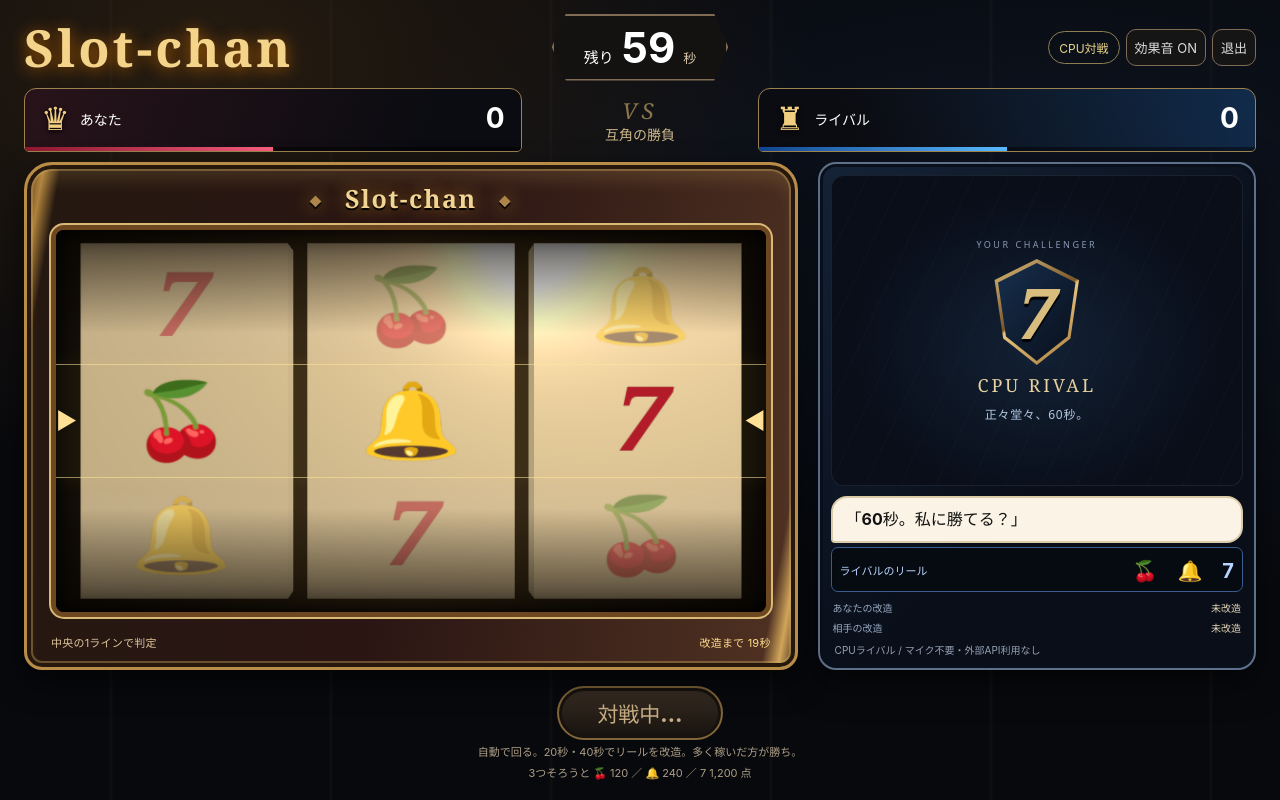
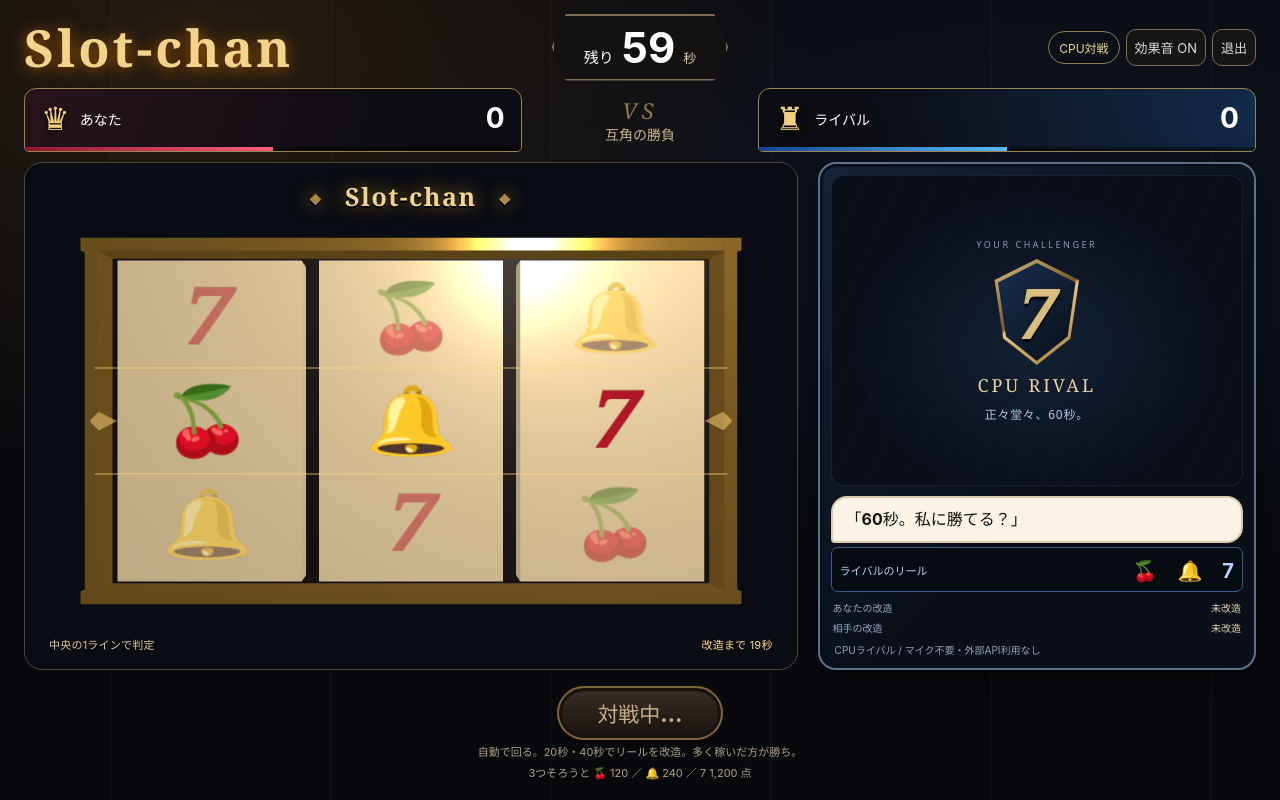
Before and after one commit to yuin15/donburi-g, a website built with Vite: page index.html in a window 1280 px wide. Both pictures are taken after a click on the button "CPUライバルと対戦". Built offline with nearby package versions, Linux system fonts and the light colour scheme.

Commit message:
feat: 筐体と当たり演出をThree.jsの共通描画へ集約

```diff
--- a/src/main.ts
+++ b/src/main.ts
@@ -34,7 +34,7 @@ app.innerHTML = `
     <section class="machine" aria-label="あなたのスロット">
       <div class="machine-title"><span>◆</span> Slot-chan <span>◆</span></div>
       <div class="event-cue" id="eventCue" role="status" hidden></div>
-      <div class="reel-window"><div id="reels"></div><div class="payline" aria-hidden="true"><span>▶</span><span>◀</span></div></div>
+      <div class="reel-window"><div id="reels"></div></div>
       <div class="pay" id="pay" aria-live="polite"></div>
       <div class="last-spin" id="lastSpin">🍒　🔔　7</div>
       <div class="machine-trim"><span>中央の1ラインで判定</span><span id="upgradeProgress">改造チャンス 20秒・40秒</span></div>
--- a/src/style.css
+++ b/src/style.css
@@ -8,7 +8,7 @@
 /* The game is primary; voice/video setup is an optional disclosure. */
 .gate-card #practice.primary{border:1px solid #dba64b;background:linear-gradient(#b92727,#7b1015);color:#fff;font-weight:800}.voice-options{margin-top:20px;border-top:1px solid #57432d;padding-top:14px}.voice-options summary{cursor:pointer;color:#d7c9b7;font-size:14px}.voice-options p{font-size:13px}.voice-options button{background:#181411;border:1px solid #6e5942;color:#fff}.gate{overflow-y:auto}.gate-card{margin:auto}
 
-/* Cabinet treatment inspired by the concept layout; all decoration is local CSS. */
+/* DOM handles layout and controls; cabinet artwork is rendered by Three.js. */
 body{background:radial-gradient(ellipse at 16% 8%,#63421755,transparent 40%),radial-gradient(ellipse at 80% 30%,#172a4960,transparent 48%),repeating-linear-gradient(90deg,transparent 0 109px,#dbb96a08 110px 112px,transparent 113px 220px),#08090d}
 .scores{position:relative;grid-template-columns:1fr minmax(150px,.42fr) 1fr;gap:14px;margin:0}
 .scores>div{position:relative;overflow:hidden;border:1px solid #9c824f;border-radius:12px 12px 5px 5px;padding:6px 18px 10px;background:linear-gradient(110deg,#28131a,#0b0c11 80%)}
@@ -23,15 +23,11 @@ body{background:radial-gradient(ellipse at 16% 8%,#63421755,transparent 40%),rad
 .duel-gap::before{content:'VS';font:italic 22px Georgia;color:#8b764e;letter-spacing:.2em}
 .duel-gap[data-leader=player]{color:#ffadb4}.duel-gap[data-leader=rival]{color:#a8d4ff}
 .arena{grid-template-columns:minmax(0,1.5fr) minmax(330px,.85fr);gap:20px}
-.machine{display:grid;grid-template-rows:34px minmax(0,1fr) 30px;gap:10px;padding:16px 24px 10px;border:3px solid #b98d48;border-radius:28px 28px 18px 18px;background:linear-gradient(100deg,#3d2514,#ae813c 2%,#251810 4%,#2a1513 48%,#4d3021 96%,#d1a55a 98%,#392315);box-shadow:inset 0 0 0 4px #27180d,inset 0 0 0 6px #cba55d66,inset 0 16px 16px #efca7222,0 12px 30px #0009}
+.machine{display:grid;grid-template-rows:34px minmax(0,1fr) 30px;gap:10px;padding:16px 24px 10px;border:1px solid #514634;border-radius:18px;background:#090c13;box-shadow:none}
 .machine-title{position:static;transform:none;font:bold 25px Georgia;text-align:center;align-self:center;letter-spacing:.06em;color:#f2d594;text-shadow:0 2px 1px #000,0 0 18px #a67923}
 .machine-title span{font:12px Georgia;color:#ad854a;vertical-align:middle;padding:0 14px}
-.reel-window{position:relative;min-height:0;border:5px solid #6c4720;border-radius:13px;background:#0b0906;box-shadow:0 0 0 2px #d8b975,inset 0 0 0 3px #1b1009;overflow:hidden}
-.machine #reels{min-height:0;height:100%;border:0;border-radius:8px;background:linear-gradient(90deg,#100c06,#47351c 50%,#100c06)}
-.reel-window::after{content:'';pointer-events:none;position:absolute;z-index:2;inset:0;background:linear-gradient(#080500b0,transparent 27%,transparent 73%,#080500b0);box-shadow:inset 0 0 24px #000}
-.payline{position:absolute;z-index:3;top:35%;height:30%;left:0;right:0;display:flex;align-items:center;justify-content:space-between;border-top:1px solid #ffe49c8c;border-bottom:1px solid #ffe49c8c;background:#ffd45809;box-shadow:0 0 18px #ffcf6012;pointer-events:none;color:#ffe095;font-size:23px}
-.machine:has(#reels[data-win=true]) .payline{background:#ffdf7530;box-shadow:0 0 22px #ffc74788;border-color:#fff1b3}
-.machine:has(#reels[data-jackpot=true]){box-shadow:inset 0 0 0 4px #ffd572,0 0 45px #e5a12480}
+.reel-window{position:relative;min-height:0;overflow:hidden}
+.machine #reels{min-height:0;height:100%;border:0;border-radius:0;background:transparent;box-shadow:none}
 .machine-trim{display:flex;justify-content:space-between;gap:8px;align-items:center;color:#ddc59b;font-size:11px;letter-spacing:.02em}
 .machine-trim span:last-child{color:#ffdc8c}
 .last-spin{position:absolute;width:1px;height:1px;overflow:hidden;clip-path:inset(50%);padding:0;border:0}
--- /dev/null
+++ b/src/view/CabinetArt.ts
@@ -0,0 +1,80 @@
+import * as THREE from 'three';
+
+/** Cabinet graphics share the reels' renderer, camera and animation schedule. */
+export class CabinetArt {
+  readonly group = new THREE.Group();
+  private box = new THREE.BoxGeometry(1, 1, 0.2);
+  private coinGeometry = new THREE.CylinderGeometry(0.1, 0.1, 0.035, 12);
+  private arrowGeometry = new THREE.ConeGeometry(0.11, 0.22, 3);
+  private brass = new THREE.MeshStandardMaterial({ color: 0xd4a84f, metalness: 0.75, roughness: 0.28 });
+  private backing = new THREE.MeshStandardMaterial({ color: 0x18131b, metalness: 0.2, roughness: 0.6 });
+  private lineMaterial = new THREE.MeshBasicMaterial({ color: 0xffd579, transparent: true, opacity: 0.5 });
+  private coinMaterial = new THREE.MeshStandardMaterial({ color: 0xffcc61, metalness: 0.7, roughness: 0.25 });
+  private panel = new THREE.Mesh(this.box, this.backing);
+  private rails = Array.from({ length: 4 }, () => new THREE.Mesh(this.box, this.brass));
+  private lines = Array.from({ length: 2 }, () => new THREE.Mesh(this.box, this.lineMaterial));
+  private arrows = Array.from({ length: 2 }, () => new THREE.Mesh(this.arrowGeometry, this.lineMaterial));
+  private coins = Array.from({ length: 16 }, () => new THREE.Mesh(this.coinGeometry, this.coinMaterial));
+  private until = 0;
+  private started = 0;
+  private jackpot = false;
+
+  constructor() {
+    this.group.add(this.panel, ...this.rails, ...this.lines, ...this.arrows, ...this.coins);
+    this.panel.position.z = -0.3;
+    this.coins.forEach(coin => { coin.visible = false; });
+    this.resize(1);
+  }
+
+  resize(spread: number): void {
+    const half = 2.7 * spread;
+    this.panel.scale.set(half * 2 + 0.22, 3.86, 1);
+    this.rails.forEach((rail, index) => {
+      const horizontal = index < 2;
+      rail.scale.set(horizontal ? half * 2 + 0.22 : 0.13, horizontal ? 0.13 : 3.65, 1.5);
+      rail.position.set(horizontal ? 0 : (index === 2 ? -half : half), horizontal ? (index === 0 ? 1.82 : -1.82) : 0, 0.15);
+    });
+    this.lines.forEach((line, index) => {
+      line.scale.set(half * 2 - 0.15, 0.012, 0.2);
+      line.position.set(0, index === 0 ? 0.54 : -0.54, 0.35);
+    });
+    this.arrows.forEach((arrow, index) => {
+      arrow.position.set(index === 0 ? -half + 0.2 : half - 0.2, 0, 0.38);
+      arrow.rotation.z = index === 0 ? -Math.PI / 2 : Math.PI / 2;
+    });
+  }
+
+  flash(payout: number, now: number, duration: number): void {
+    this.started = now;
+    this.until = payout > 0 ? now + duration : 0;
+    this.jackpot = payout >= 1200;
+  }
+
+  stop(): void { this.until = 0; }
+
+  update(now: number, reducedMotion: boolean): boolean {
+    const winning = now < this.until;
+    this.brass.emissive.setHex(winning ? 0xaa6408 : 0x000000);
+    this.lineMaterial.opacity = winning ? 1 : 0.5;
+    const animateCoins = winning && this.jackpot && !reducedMotion;
+    const elapsed = (now - this.started) / 1000;
+    this.coins.forEach((coin, index) => {
+      coin.visible = animateCoins;
+      if (!animateCoins) return;
+      const direction = index / this.coins.length * Math.PI * 2;
+      coin.position.set(Math.cos(direction) * (0.4 + elapsed * 2), Math.sin(direction) * 0.4 + elapsed * 2 - elapsed * elapsed * 2, 0.7);
+      coin.rotation.set(Math.PI / 2 + elapsed * 5, index + elapsed * 3, 0);
+    });
+    return animateCoins;
+  }
+
+  dispose(): void {
+    this.box.dispose();
+    this.coinGeometry.dispose();
+    this.arrowGeometry.dispose();
+    this.brass.dispose();
+    this.backing.dispose();
+    this.lineMaterial.dispose();
+    this.coinMaterial.dispose();
+  }
+}
--- a/src/view/ReelScene.ts
+++ b/src/view/ReelScene.ts
@@ -1,5 +1,6 @@
 import * as THREE from 'three';
 import type { SymbolId } from '../../shared/protocol';
+import { CabinetArt } from './CabinetArt';
 
 const GLYPH: Record<SymbolId, string> = { cherry: '🍒', bell: '🔔', seven: '7' };
 
@@ -15,6 +16,7 @@ export class ReelScene {
   private motionPreference = matchMedia('(prefers-reduced-motion: reduce)');
   private winTimer = 0;
   private disposed = false;
+  private cabinet = new CabinetArt();
 
   constructor(private readonly host: HTMLElement) {
     this.renderer = new THREE.WebGLRenderer({ antialias: true, alpha: true, powerPreference: 'high-performance' });
@@ -25,6 +27,8 @@ export class ReelScene {
     });
     host.append(this.renderer.domElement);
     this.camera.position.set(0, 0, 7);
+    this.scene.background = new THREE.Color(0x090c13);
+    this.scene.add(this.cabinet.group);
     this.scene.add(new THREE.AmbientLight(0xfff5dd, 2));
     const key = new THREE.PointLight(0xffecd0, 45);
     key.position.set(2, 3, 4);
@@ -67,6 +71,7 @@ export class ReelScene {
       }
     });
     this.spinUntil = 0;
+    this.cabinet.flash(payout, performance.now(), this.motionPreference.matches ? 250 : 900);
     this.host.dataset.win = payout > 0 ? 'true' : 'false';
     this.host.dataset.jackpot = payout >= 1200 ? 'true' : 'false';
     clearTimeout(this.winTimer);
@@ -74,6 +79,7 @@ export class ReelScene {
       this.winTimer = window.setTimeout(() => {
         this.host.dataset.win = 'false';
         this.host.dataset.jackpot = 'false';
+        this.requestRender();
       }, this.motionPreference.matches ? 250 : 900);
     }
     this.requestRender();
@@ -81,6 +87,7 @@ export class ReelScene {
 
   stop(): void {
     if (this.disposed) return;
+    this.cabinet.stop();
     this.spinUntil = 0;
     clearTimeout(this.winTimer);
     this.host.dataset.win = 'false';
@@ -108,6 +115,7 @@ export class ReelScene {
     }
     for (const texture of this.textures.values()) texture.dispose();
     this.textures.clear();
+    this.cabinet.dispose();
     this.renderer.dispose();
     this.host.replaceChildren();
   }
@@ -145,13 +153,14 @@ export class ReelScene {
     this.renderer.setSize(width, height, false);
     this.camera.aspect = width / height;
     const spread = Math.min(1.5, Math.max(1, this.camera.aspect / 1.5));
+    this.cabinet.resize(spread);
     this.reels.forEach((reel, index) => {
       reel.scale.x = spread;
       reel.position.x = (index - 1) * 1.75 * spread;
       for (let row = 0; row < 3; row += 1) this.labels[index * 3 + row].position.x = reel.position.x;
     });
     // Keep all three reels visible on narrow viewports and at high pixel ratios.
-    this.camera.position.z = 0.2 + Math.max(2.7 * spread / this.camera.aspect, 1.8) / Math.tan(THREE.MathUtils.degToRad(19));
+    this.camera.position.z = 0.35 + Math.max(2.95 * spread / this.camera.aspect, 2.02) / Math.tan(THREE.MathUtils.degToRad(19));
     this.camera.updateProjectionMatrix();
     this.requestRender();
   };
@@ -174,6 +183,7 @@ export class ReelScene {
     this.frame = 0;
     if (this.disposed || document.hidden) return;
     const spinning = performance.now() < this.spinUntil && !this.motionPreference.matches;
+    const animating = this.cabinet.update(performance.now(), this.motionPreference.matches);
     this.labels.forEach((label, index) => {
       const base = (1 - index % 3) * 1.08;
       const travel = spinning ? (performance.now() / 90 + Math.floor(index / 3) * 0.2) % 3.24 : 0;
@@ -181,6 +191,6 @@ export class ReelScene {
       label.material.opacity = spinning ? 0.7 : index % 3 === 1 ? 1 : 0.48;
     });
     this.renderer.render(this.scene, this.camera);
-    if (spinning) this.requestRender();
+    if (spinning || animating) this.requestRender();
   };
 }
```
Also changed, not shown: docs/render-performance.md (added, +26 -0 lines), src/view/ReelScene.test.ts (+23 -2 lines), README.md.
